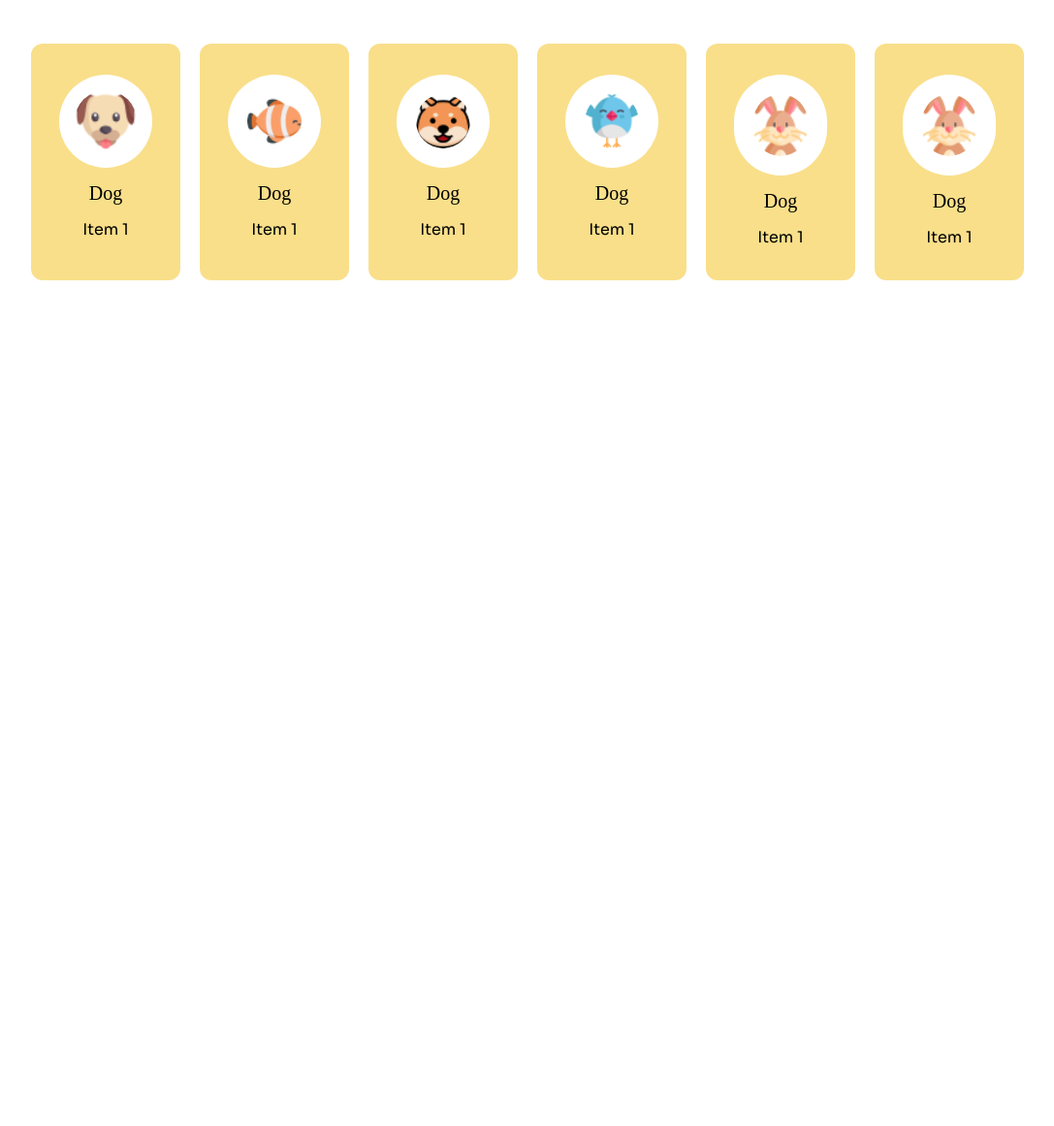
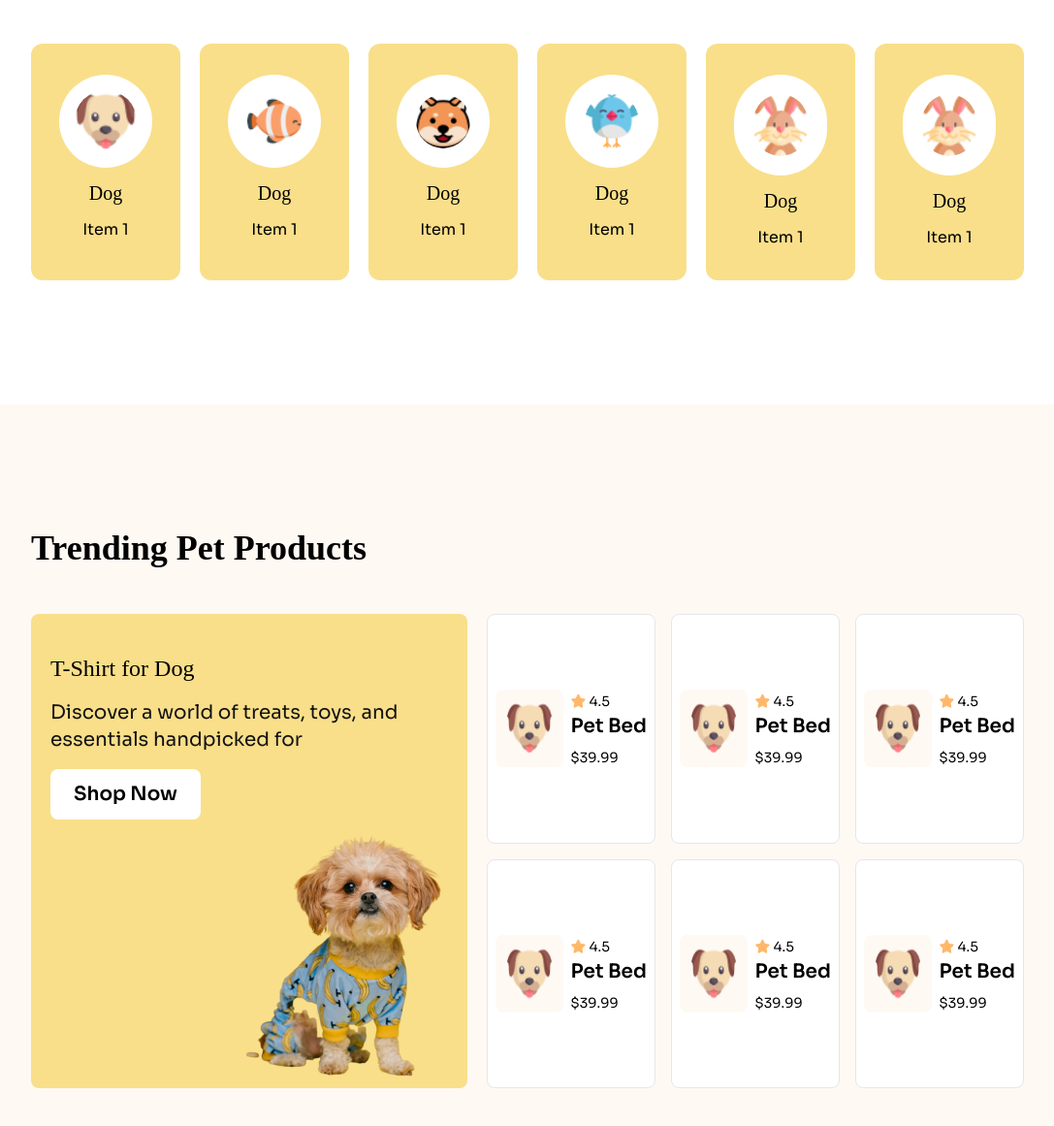
Before and after one commit to Mustakahmmed-dev/Assignment-3-Living-Lab, a plain HTML site: page index.html in a window 1280 px wide. Shown: the part 1031-2192 px from the top of the page at 97% size, without its empty margins (96-1183 px from the left). Before the commit the page ends 1320 px from the top, so only its background shows below. Drawn offline with nearby package versions, Linux system fonts and the light colour scheme; a web font is replaced by a local one.

Commit message:
Added the trending pet products section with its responsiveness

```diff
--- a/index.html
+++ b/index.html
@@ -64,9 +64,9 @@
         </div>
     </header>
 
-    <main class="max-w-[90%] lg:max-w-[80%] mx-auto">
+    <main class="">
         <!-- Browse by categories cards -->
-        <div class="">
+        <div class="mb-32 max-w-[90%] lg:max-w-[80%] mx-auto">
             <h1 class="text-3xl text-[#111111] font-semibold mb-12 adlam-font">Browse by Categories</h1>
 
             <div class="grid grid-cols-2 md:grid-cols-6 gap-5">
@@ -105,6 +105,100 @@
             </div>
         </div>
 
+        <!-- Trending pet products section -->
+        <div class=" bg-[#FFF9F4]">
+            <div class="max-w-[90%] lg:max-w-[80%] mx-auto py-32">
+                <h1 class="text-4xl font-semibold adlam-font mb-12">Trending Pet Products</h1>
+
+                <div class="flex flex-col lg:flex-row gap-5">
+                    <div class="lg:max-w-[450px] bg-[#F9DF8A] rounded-lg px-5 pt-10 space-y-4">
+                        <h2 class="text-2xl font-normal adlam-font ">T-Shirt for Dog</h2>
+                        <p class=" text-xl sora-font text-[#111111] font-normal">Discover a world of treats, toys, and essentials handpicked for</p>
+                        <button class="py-3 px-6 bg-white rounded-lg text-xl font-semibold ">Shop Now</button>
+                       <div class="text-right">
+                         <img class="inline max-w-52" src="c1-assets/cute-pet-mid.png" alt="">
+                       </div>
+                    </div>
+
+                    <div class="flex-grow grid grid-cols-2 md:grid-cols-3 gap-4">
+
+                        <div class="flex items-center gap-2 bg-white border border-gray-200 rounded-lg p-2">
+                            <div class="rounded-lg h-[80px] p-3 bg-[#FFF9F4]">
+                                <img class="h-[100%] w-[100%]" src="c1-assets/dog-cartoon.png" alt="">
+
+                            </div>
+                            <div class="space-y-2">
+                                <span class="text-xs md:text-sm"><i class="fa-solid fa-star text-orange-300"></i> 4.5</span>
+                                <h3 class="text-sm md:text-base lg:text-xl font-semibold text-nowrap sora-font">Pet Bed</h3>
+                                <p class="text-xs md:text-sm">$39.99</p>
+                            </div>
+                        </div>
+                        <div class="flex items-center gap-2 bg-white border border-gray-200 rounded-lg p-2">
+                            <div class="rounded-lg h-[80px] p-3 bg-[#FFF9F4]">
+                                <img class="h-[100%] w-[100%]" src="c1-assets/dog-cartoon.png" alt="">
+
+                            </div>
+                            <div class="space-y-2">
+                                <span class="text-xs md:text-sm"><i class="fa-solid fa-star text-orange-300"></i> 4.5</span>
+                                <h3 class="text-sm md:text-base lg:text-xl font-semibold text-nowrap sora-font">Pet Bed</h3>
+                                <p class="text-xs md:text-sm">$39.99</p>
+                            </div>
+                        </div>
+                        <div class="flex items-center gap-2 bg-white border border-gray-200 rounded-lg p-2">
+                            <div class="rounded-lg h-[80px] p-3 bg-[#FFF9F4]">
+                                <img class="h-[100%] w-[100%]" src="c1-assets/dog-cartoon.png" alt="">
+
+                            </div>
+                            <div class="space-y-2">
+                                <span class="text-xs md:text-sm"><i class="fa-solid fa-star text-orange-300"></i> 4.5</span>
+                                <h3 class="text-sm md:text-base lg:text-xl font-semibold text-nowrap sora-font">Pet Bed</h3>
+                                <p class="text-xs md:text-sm">$39.99</p>
+                            </div>
+                        </div>
+                        <div class="flex items-center gap-2 bg-white border border-gray-200 rounded-lg p-2">
+                            <div class="rounded-lg h-[80px] p-3 bg-[#FFF9F4]">
+                                <img class="h-[100%] w-[100%]" src="c1-assets/dog-cartoon.png" alt="">
+
+                            </div>
+                            <div class="space-y-2">
+                                <span class="text-xs md:text-sm"><i class="fa-solid fa-star text-orange-300"></i> 4.5</span>
+                                <h3 class="text-sm md:text-base lg:text-xl font-semibold text-nowrap sora-font">Pet Bed</h3>
+                                <p class="text-xs md:text-sm">$39.99</p>
+                            </div>
+                        </div>
+                        <div class="flex items-center gap-2 bg-white border border-gray-200 rounded-lg p-2">
+                            <div class="rounded-lg h-[80px] p-3 bg-[#FFF9F4]">
+                                <img class="h-[100%] w-[100%]" src="c1-assets/dog-cartoon.png" alt="">
+
+                            </div>
+                            <div class="space-y-2">
+                                <span class="text-xs md:text-sm"><i class="fa-solid fa-star text-orange-300"></i> 4.5</span>
+                                <h3 class="text-sm md:text-base lg:text-xl font-semibold text-nowrap sora-font">Pet Bed</h3>
+                                <p class="text-xs md:text-sm">$39.99</p>
+                            </div>
+                        </div>
+                        <div class="flex items-center gap-2 bg-white border border-gray-200 rounded-lg p-2">
+                            <div class="rounded-lg h-[80px] p-3 bg-[#FFF9F4]">
+                                <img class="h-[100%] w-[100%]" src="c1-assets/dog-cartoon.png" alt="">
+
+                            </div>
+                            <div class="space-y-2">
+                                <span class="text-xs md:text-sm"><i class="fa-solid fa-star text-orange-300"></i> 4.5</span>
+                                <h3 class="text-sm md:text-base lg:text-xl font-semibold text-nowrap sora-font">Pet Bed</h3>
+                                <p class="text-xs md:text-sm">$39.99</p>
+                            </div>
+                        </div>
+
+
+
+
+                    </div>
+
+                </div>
+            </div>
+        </div>
+
+
 
     </main>
 </body>
```
